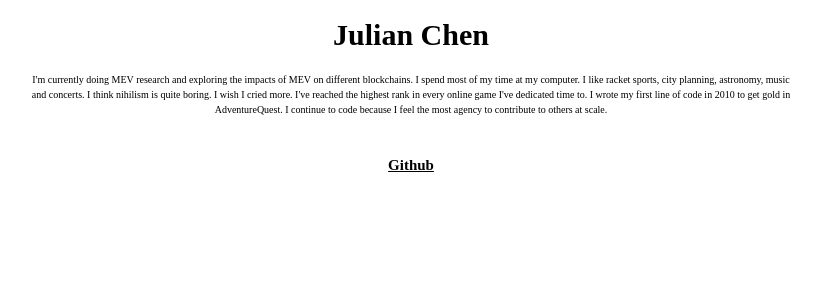
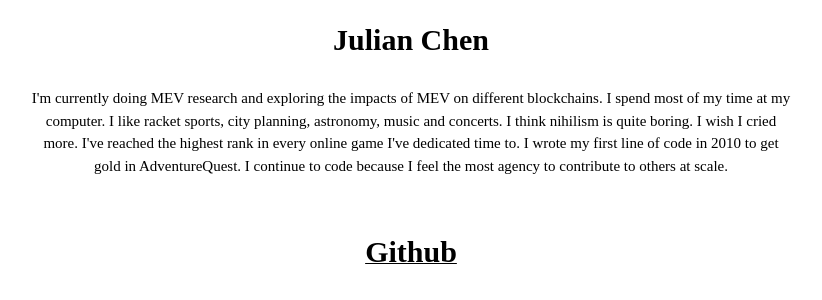
Before and after one commit to jchen876/Personal-Website, a plain HTML site: page index.html in a window 1280 px wide. Shown: the whole page, without its empty margins (229-1051 px from the left). Drawn offline with Linux system fonts and the light colour scheme.

Commit message:
Update styles.css

```diff
--- a/styles.css
+++ b/styles.css
@@ -4,7 +4,7 @@ body {
 h1 {
 
     text-align: center;
-    font-size: 15px;
+    font-size: 30px;
     position: relative;
     top: 15px;     /* this moves the text down 15 px,*/
     text-decoration: underline;
@@ -15,14 +15,14 @@ p {
     text-align: center;
     margin-left: 250px;
     margin-right: 250px;
-    font-size: 10px;
+    font-size: 15px;
     line-height: 150%;
     font-family: 'Times New Roman', Times, serif;
   }
 
 header {
     margin: auto;
-    padding: 10px;
+    padding: 15px;
     font-size: 30px;
     text-align: center;
     font-family: 'Times New Roman', Times, serif;
```
